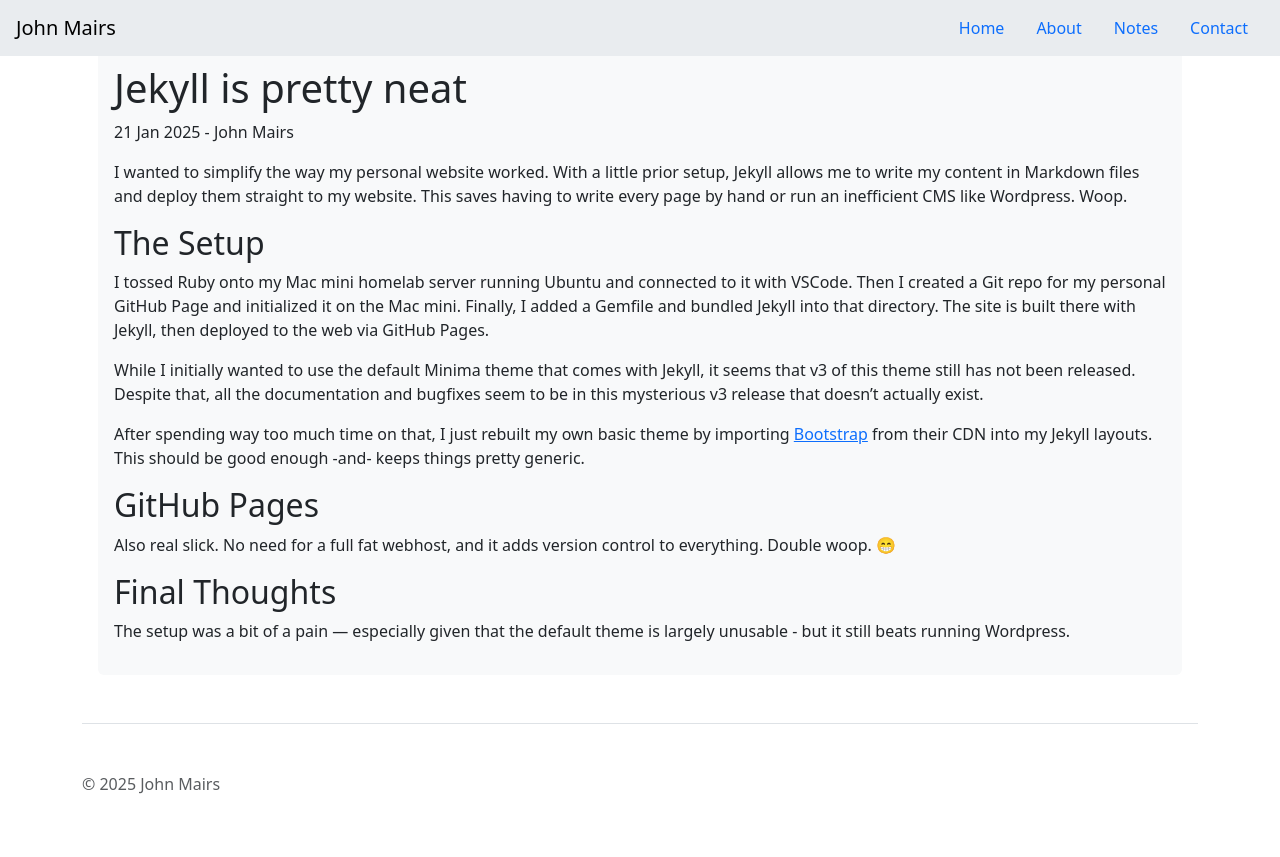
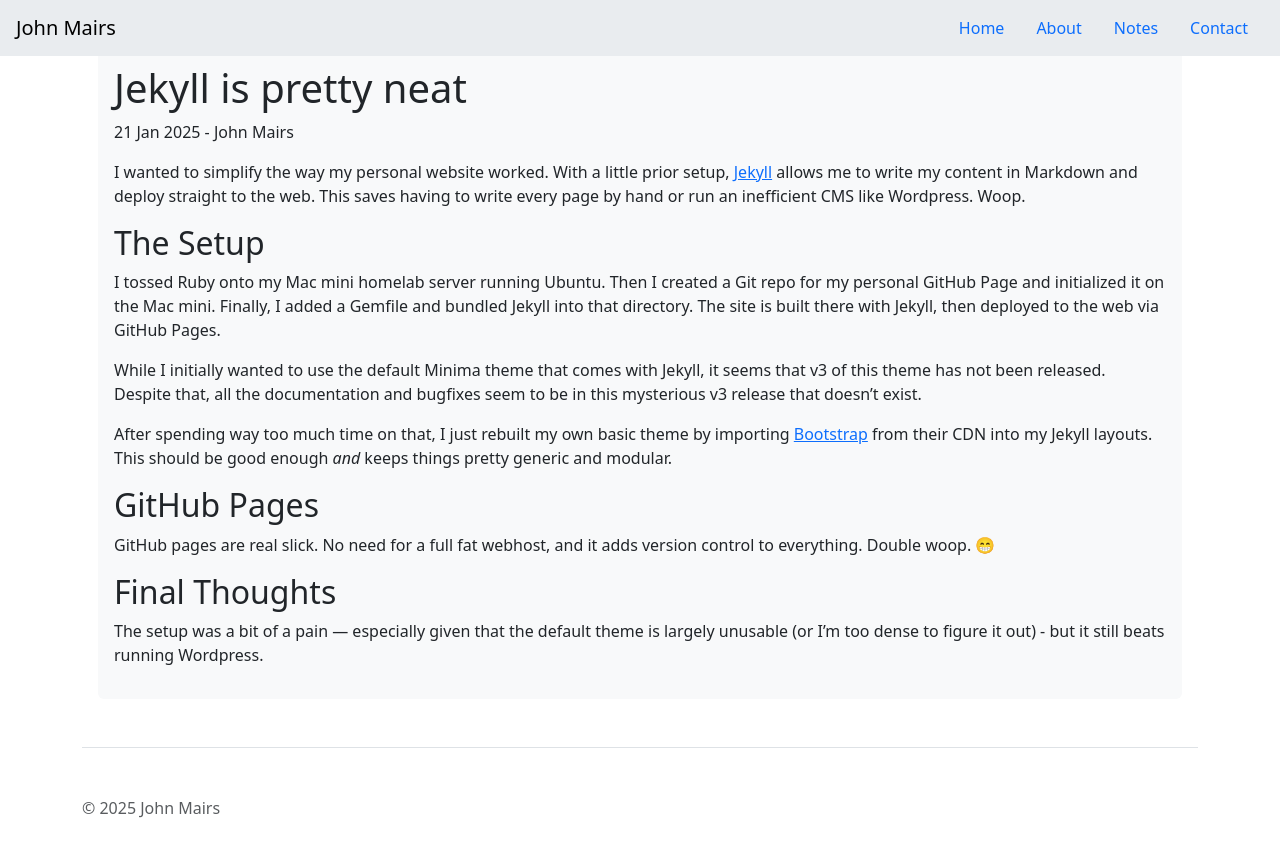
Before and after one commit to jmairs/jmairs.github.io, a Jekyll site: the page built from _posts/2025-01-21-jekyll.md, in a window 1280 px wide. Shown: the top 857 px of the page. Built offline with Jekyll 4.4.1, drawn with Linux system fonts in a browser that asks for light colours.

Commit message:
copy edits

```diff
--- a/_posts/2025-01-21-jekyll.md
+++ b/_posts/2025-01-21-jekyll.md
@@ -2,17 +2,17 @@
 layout: post
 title: "Jekyll is pretty neat"
 ---
-I wanted to simplify the way my personal website worked. With a little prior setup, Jekyll allows me to write my content in Markdown files and deploy them straight to my website. This saves having to write every page by hand or run an inefficient CMS like Wordpress. Woop.
+I wanted to simplify the way my personal website worked. With a little prior setup, [Jekyll](https://jekyllrb.com/) allows me to write my content in Markdown and deploy straight to the web. This saves having to write every page by hand or run an inefficient CMS like Wordpress. Woop.
 
 ## The Setup
-I tossed Ruby onto my Mac mini homelab server running Ubuntu and connected to it with VSCode. Then I created a Git repo for my personal GitHub Page and initialized it on the Mac mini. Finally, I added a Gemfile and bundled Jekyll into that directory. The site is built there with Jekyll, then deployed to the web via GitHub Pages.
+I tossed Ruby onto my Mac mini homelab server running Ubuntu. Then I created a Git repo for my personal GitHub Page and initialized it on the Mac mini. Finally, I added a Gemfile and bundled Jekyll into that directory. The site is built there with Jekyll, then deployed to the web via GitHub Pages.
 
-While I initially wanted to use the default Minima theme that comes with Jekyll, it seems that v3 of this theme still has not been released. Despite that, all the documentation and bugfixes seem to be in this mysterious v3 release that doesn't actually exist.
+While I initially wanted to use the default Minima theme that comes with Jekyll, it seems that v3 of this theme has not been released. Despite that, all the documentation and bugfixes seem to be in this mysterious v3 release that doesn't exist.
 
-After spending way too much time on that, I just rebuilt my own basic theme by importing [Bootstrap](https://getbootstrap.com/) from their CDN into my Jekyll layouts. This should be good enough -and- keeps things pretty generic.
+After spending way too much time on that, I just rebuilt my own basic theme by importing [Bootstrap](https://getbootstrap.com/) from their CDN into my Jekyll layouts. This should be good enough _and_ keeps things pretty generic and modular.
 
 ## GitHub Pages
-Also real slick. No need for a full fat webhost, and it adds version control to everything. Double woop. 😁
+GitHub pages are real slick. No need for a full fat webhost, and it adds version control to everything. Double woop. 😁
 
 ## Final Thoughts
-The setup was a bit of a pain — especially given that the default theme is largely unusable - but it still beats running Wordpress.
+The setup was a bit of a pain — especially given that the default theme is largely unusable (or I'm too dense to figure it out) - but it still beats running Wordpress.
```
Also changed, not shown: 2 other files.
